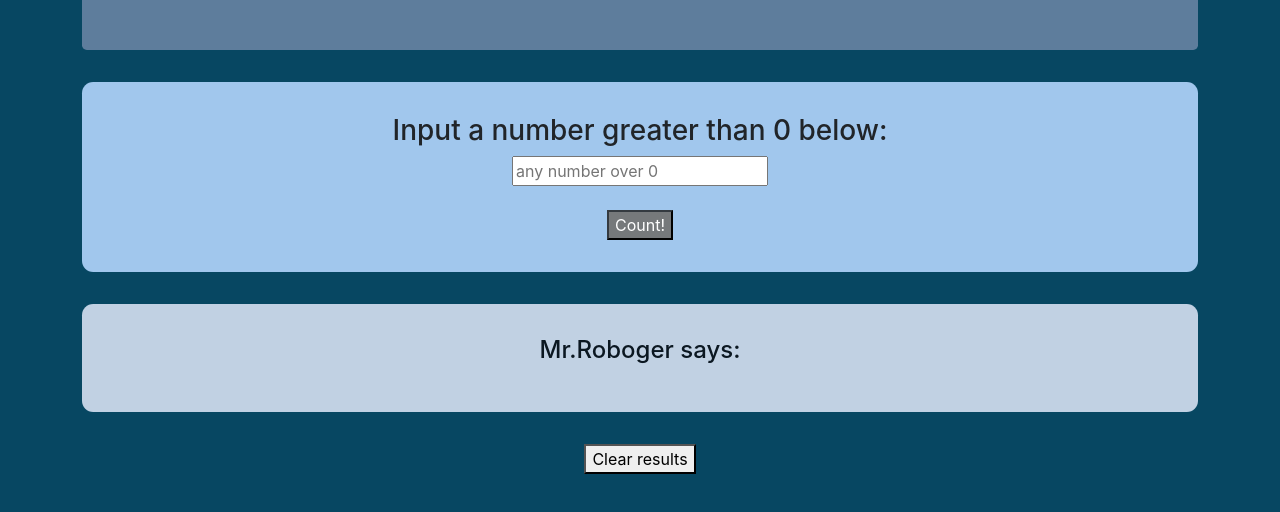
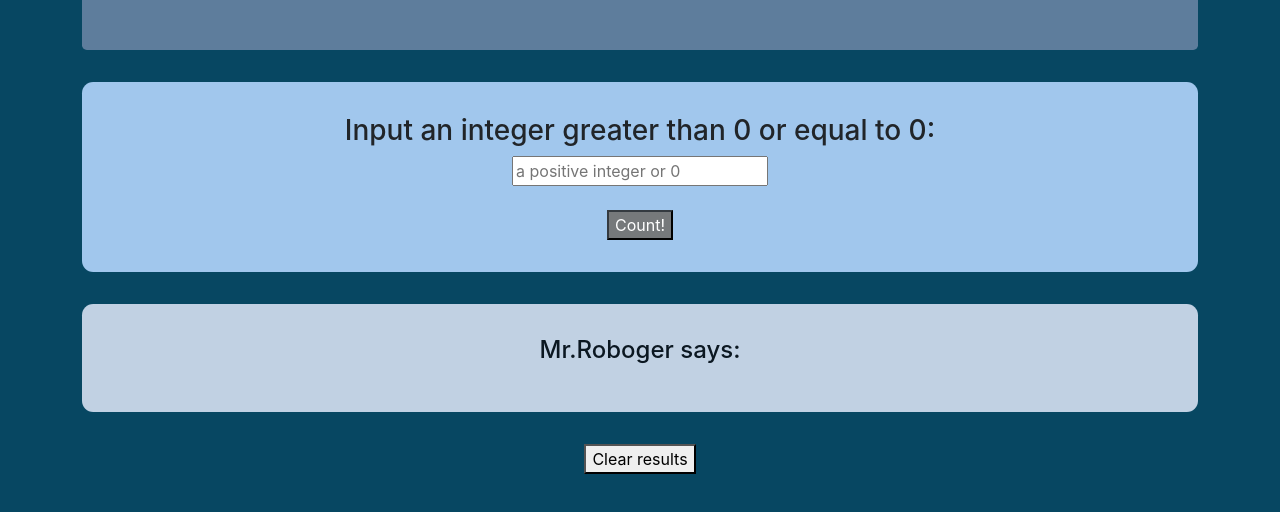
Before and after one commit to amandaguan-ag/beepBoop, a plain HTML site: page index.html in a window 1280 px wide. Shown: the part 134-646 px from the top of the page. Drawn offline with nearby package versions, Linux system fonts and the light colour scheme.

Commit message:
validate input

```diff
--- a/index.html
+++ b/index.html
@@ -11,9 +11,9 @@
       <h1>Hello! Welcome to my Neighborhood!</h1>
     </div>
     <div class="form">
-      <h3>Input a number greater than 0 below:</h3>
+      <h3>Input an integer greater than 0 or equal to 0:</h3>
       <form>
-        <input type="number" placeholder="any number over 0">
+        <input id="numInput" type="number" min="0" required placeholder="a positive integer or 0" />
         <br><br>
         <button class="btn-dark" type="submit">Count!</button>
       </form>
--- a/js/scripts.js
+++ b/js/scripts.js
@@ -0,0 +1,3 @@
+// Utility logic
+// business logic
+// UI logic
```
Also changed, not shown: css/styles.css (line endings or trailing spaces).
